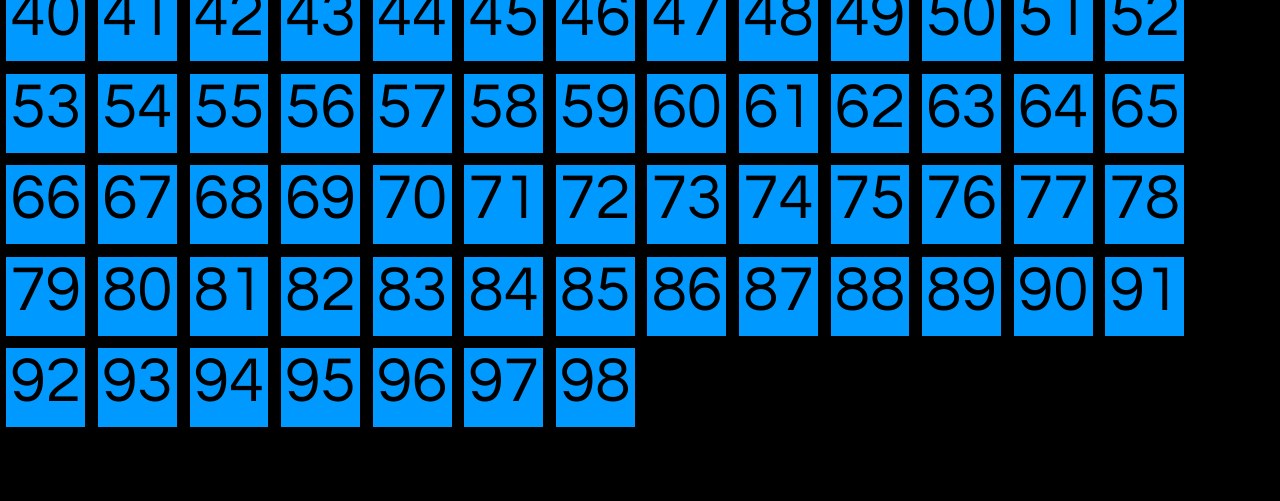
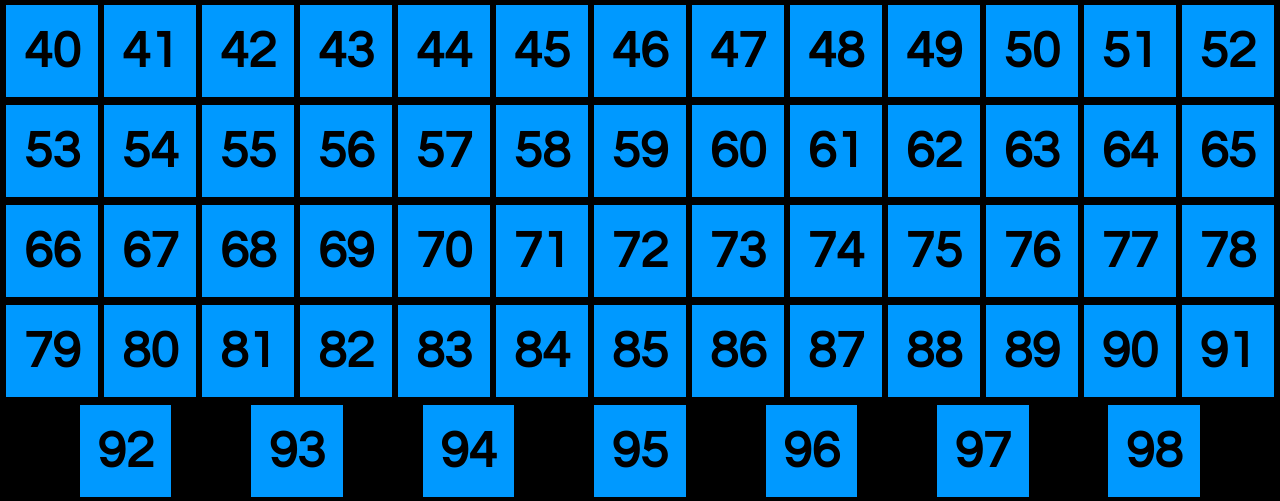
Before and after one commit to Metrophobe/eyenav, a website with bundled scripts: page index.html in a window 1280 px wide. Shown: the part 299-800 px from the top of the page. Built offline with nearby package versions, Linux system fonts and the light colour scheme.

Commit message:
beta commit

```diff
--- a/index.html
+++ b/index.html
@@ -9,8 +9,6 @@
     <script src="./scripts/script.js" defer type="module"></script>
 </head>
 <body>
-    <div class="wrapper">
-        <div class="container"></div>
-    </div>
+    <div class="container"></div>
 </body>
 </html>
--- a/styles/style.css
+++ b/styles/style.css
@@ -14,34 +14,38 @@ h1{
     letter-spacing: 0.5em;
 }
 
-.wrapper{
+.container{
+    position: absolute;
+    top:0;
+    left:0;
     width:100%;
-}
-
-.container{
-    margin-left: auto;
-    margin-right: auto;
+    height:100%;
+    display: flex;
+    flex-direction: row;
+    flex-wrap: wrap;
+    justify-content:space-evenly;
+    align-items: center;
 }
 
 .box{
+    display: flex;
     border: #09f solid 1px;
-    display: inline-block;;
     color:black;
-    width:6vw;
-    height:6vw;
-    margin: 0.5vw;
-    text-align: center;
-    font-size:5vw;
+    width:7vw;
+    height:7vw;
+    font-size:4vw;
     background-color: #09f;
     transition:  background-color 1s ease-in-out;
+    justify-content: center;
+    align-items: center;
+    font-weight: 700;
 }
 
 @media only screen and (max-width: 768px) {
-
     .box{
-        width:12vw;
-        height:12vw;
-        font-size:3em;
+        width:10vw;
+        height:10vw;
+        font-size: 8vw;
     }
 
 }
```
